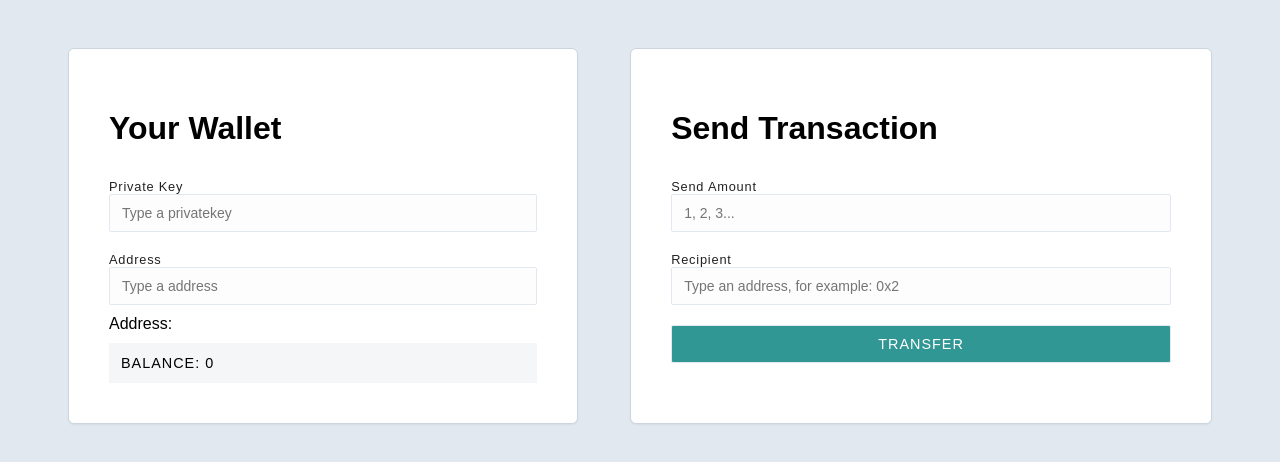
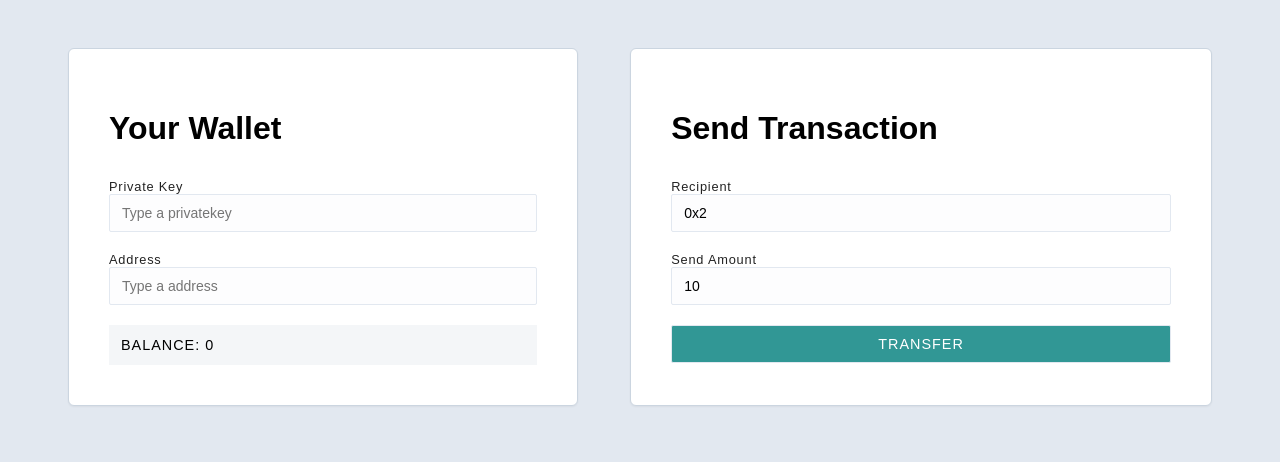
Before and after one commit to rosh-eth/alchemy-ecdsa, a React (Vite) app in the folder client/: page / in a window 1280 px wide. Shown: the top 462 px of the page. Built offline with nearby package versions, Linux system fonts and the light colour scheme.

Commit message:
added props for Transfer and set initial state for receipient and sendAmount

```diff
--- a/client/src/App.jsx
+++ b/client/src/App.jsx
@@ -1,12 +1,14 @@
+import { useState } from "react";
+import "./App.scss";
+import Transfer from "./Transfer";
 import Wallet from "./Wallet";
-import Transfer from "./Transfer";
-import "./App.scss";
-import { useState } from "react";
 
 function App() {
   const [balance, setBalance] = useState(0);
   const [address, setAddress] = useState("");
   const [privateKey, setPrivateKey] = useState("");
+  const [signature, setSignature] = useState("");
+  const [recoveryBit, setRecoveryBit] = useState(0);
 
   return (
     <div className="app">
@@ -18,7 +20,15 @@ function App() {
         address={address}
         setAddress={setAddress}
       />
-      <Transfer setBalance={setBalance} address={address} />
+      <Transfer
+        setBalance={setBalance}
+        address={address}
+        privateKey={privateKey}
+        signature={signature}
+        setSignature={setSignature}
+        recoveryBit={recoveryBit}
+        setRecoveryBit={setRecoveryBit}
+      />
     </div>
   );
 }
--- a/client/src/Transfer.jsx
+++ b/client/src/Transfer.jsx
@@ -1,9 +1,17 @@
 import { useState } from "react";
 import server from "./server";
 
-function Transfer({ address, setBalance }) {
-  const [sendAmount, setSendAmount] = useState("");
-  const [recipient, setRecipient] = useState("");
+function Transfer({
+  address,
+  setBalance,
+  privateKey,
+  signature,
+  setSignature,
+  recoveryBit,
+  setRecoveryBit,
+}) {
+  const [sendAmount, setSendAmount] = useState(10);
+  const [recipient, setRecipient] = useState("0x2");
 
   const setValue = (setter) => (evt) => setter(evt.target.value);
 
@@ -29,20 +37,20 @@ function Transfer({ address, setBalance }) {
       <h1>Send Transaction</h1>
 
       <label>
+        Recipient
+        <input
+          placeholder="Type an address, for example: 0x2"
+          value={recipient}
+          onChange={setValue(setRecipient)}
+        ></input>
+      </label>
+
+      <label>
         Send Amount
         <input
           placeholder="1, 2, 3..."
           value={sendAmount}
           onChange={setValue(setSendAmount)}
-        ></input>
-      </label>
-
-      <label>
-        Recipient
-        <input
-          placeholder="Type an address, for example: 0x2"
-          value={recipient}
-          onChange={setValue(setRecipient)}
         ></input>
       </label>
 
--- a/client/src/Wallet.jsx
+++ b/client/src/Wallet.jsx
@@ -1,19 +1,26 @@
+import { keccak256 } from "ethereum-cryptography/keccak";
+import * as secp256k1 from "ethereum-cryptography/secp256k1";
+import { toHex } from "ethereum-cryptography/utils";
 import server from "./server";
-import * as secp256k1 from "ethereum-cryptography/secp256k1";
-import {toHex} from "ethereum-cryptography/utils";
-import {keccak256} from "ethereum-cryptography/keccak";
 
 // privateKey: 025ffc936cd03d7b18031c8ca603d9ba3e3b3b05077a77279e95337ba7ba9d3b
 // publicKey: 047cad6e42046949a4110cc3b32316adb011440dbe35228ece0e4059848fe3162165608393eeb10d8569287e5a0c1944de13fca142979c7f10ec0a3ff51821d837
 // address:  0x39a6b315be92df5c22654c727bb145efd5c84028
 
-function Wallet({ address, setAddress, balance, setBalance, privateKey, setPrivateKey }) {
+function Wallet({
+  address,
+  setAddress,
+  balance,
+  setBalance,
+  privateKey,
+  setPrivateKey,
+}) {
   async function onChange(evt) {
     const privateKey = evt.target.value;
     setPrivateKey(privateKey);
-    const publicKey = secp256k1.getPublicKey(privateKey)
-    const ethAddress = `0x`+toHex(keccak256(publicKey.slice(1)).slice(-20))
-    setAddress(ethAddress)
+    const publicKey = secp256k1.getPublicKey(privateKey);
+    const ethAddress = `0x` + toHex(keccak256(publicKey.slice(1)).slice(-20));
+    setAddress(ethAddress);
 
     if (ethAddress) {
       const {
@@ -28,7 +35,6 @@ function Wallet({ address, setAddress, balance, setBalance, privateKey, setPriva
   async function handleAddress(evt) {
     const address = evt.target.value;
     setAddress(address);
-
 
     if (address) {
       const {
@@ -46,15 +52,20 @@ function Wallet({ address, setAddress, balance, setBalance, privateKey, setPriva
 
       <label>
         Private Key
-        <input placeholder="Type a privatekey" value={privateKey} onChange={onChange}></input>
+        <input
+          placeholder="Type a privatekey"
+          value={privateKey}
+          onChange={onChange}
+        ></input>
       </label>
       <label>
         Address
-        <input placeholder="Type a address" value={address} onChange={handleAddress}></input>
+        <input
+          placeholder="Type a address"
+          value={address}
+          onChange={handleAddress}
+        ></input>
       </label>
-      <div>
-        Address: {address}
-      </div>
 
       <div className="balance">Balance: {balance}</div>
     </div>
```
